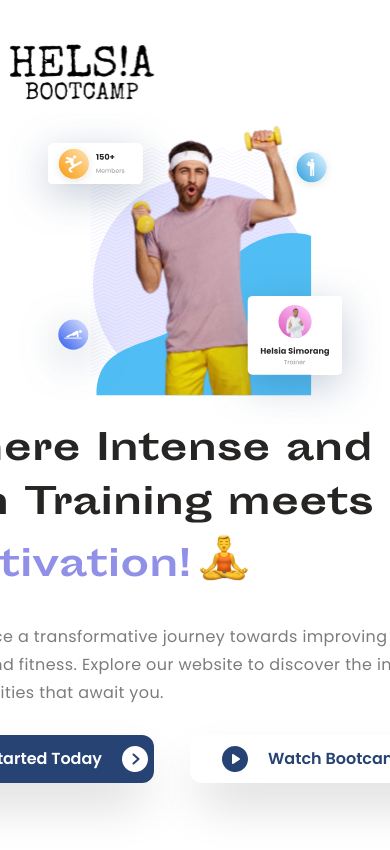
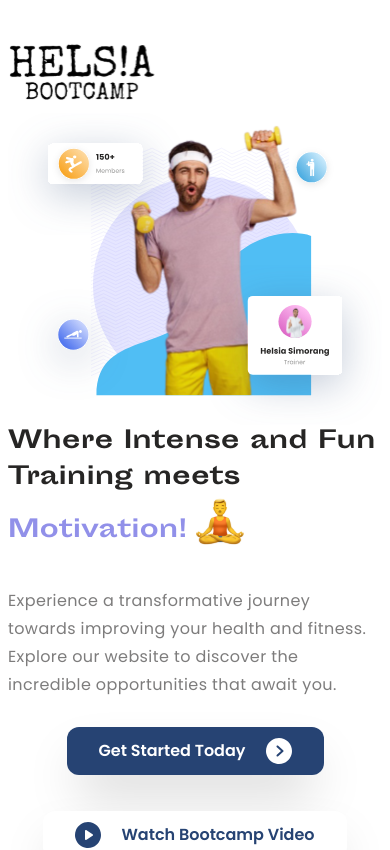
Before and after one commit to sohanemon/helsia-bootcamp, a Next.js app: page / in a window 390 px wide. Shown: the top 850 px of the page. Built offline with nearby package versions, Linux system fonts and the light colour scheme.

Commit message:
Jun 15, 2023, 4:10 PM

```diff
--- a/src/components/cta.tsx
+++ b/src/components/cta.tsx
@@ -24,7 +24,7 @@ export default function Cta() {
           fitness. Explore our website to discover the incredible opportunities
           that await you.
         </GrayText>
-        <div className='flex items-center gap-9'>
+        <div className='flex items-center max-sm:flex-col gap-9'>
           <Button>
             Get Started Today
             <Image
--- a/src/components/ui/heading.tsx
+++ b/src/components/ui/heading.tsx
@@ -9,9 +9,9 @@ export default function Heading({
   return (
     <h1
       className={cn(
-        'text-themeText-dark text-3xl leading-relaxed font-bold font-grot ',
+        'text-themeText-dark text-xl sm:text-3xl leading-relaxed font-bold font-grot ',
         {
-          'text-4xl leading-normal ': cta,
+          'text-2xl sm:text-4xl leading-normal ': cta,
         },
         className
       )}
```
